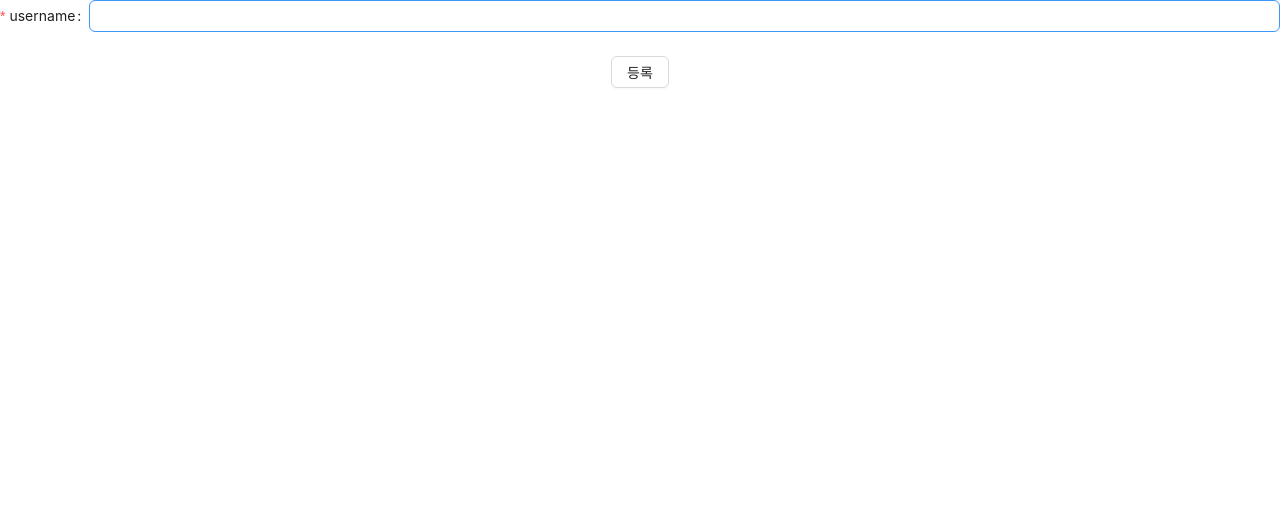
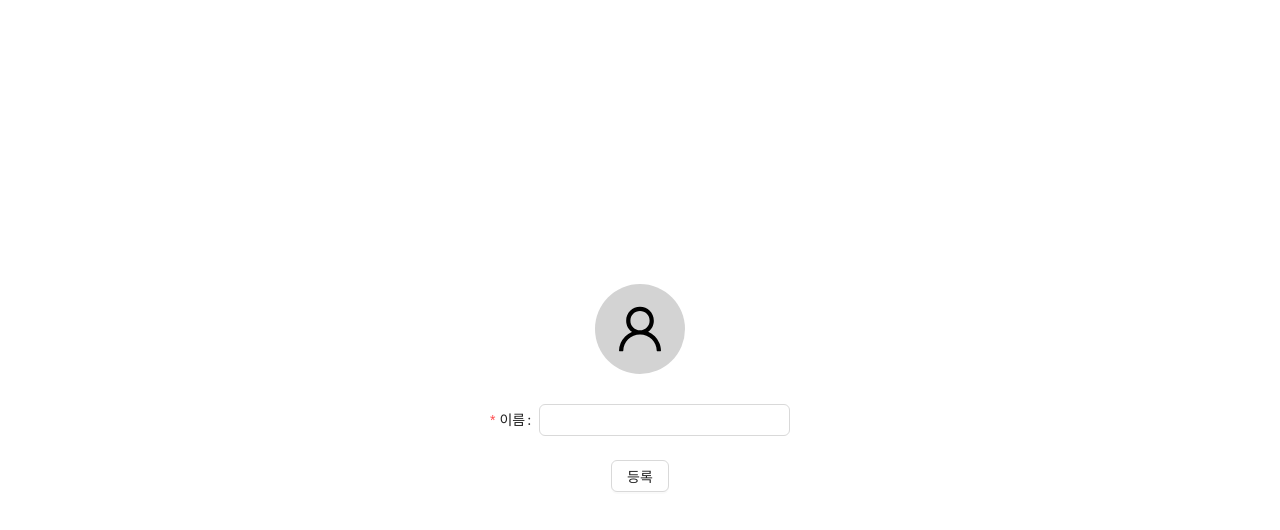
Before and after one commit to jeongyeon-park/react-todo, a React (Create React App) app: page / in a window 1280 px wide. Shown: the top 530 px of the page. Built offline with nearby package versions, Linux system fonts and the light colour scheme.

Commit message:
MOD: 구조 수정

```diff
--- a/package.json
+++ b/package.json
@@ -12,6 +12,7 @@
     "@types/node": "^16.18.23",
     "@types/react": "^18.0.34",
     "@types/react-dom": "^18.0.11",
+    "@types/react-router-dom": "^5.3.3",
     "antd": "^5.4.2",
     "axios": "^1.3.5",
     "react": "^18.2.0",
--- a/src/App.tsx
+++ b/src/App.tsx
@@ -1,9 +1,9 @@
 import { BrowserRouter, Routes, Route } from 'react-router-dom';
 import './App.css';
 import InputName from './components/InputName';
-import Home from './pages/home/Home';
-import Whether from './pages/whether/Whether';
-import TodoList from './pages/todoList/TodoList';
+import Home from './pages/Home';
+import Weather from './pages/Weather';
+import TodoList from './pages/TodoList';
 
 function App() {
   return (
@@ -11,7 +11,7 @@ function App() {
       <BrowserRouter>
         <Routes>
           <Route path="/" element={<Home/>}></Route>
-          <Route path="/whether" element={<Whether/>}></Route>
+          <Route path="/weather" element={<Weather/>}></Route>
           <Route path='/todoList' element={<TodoList/>}></Route>
         </Routes>
       </BrowserRouter>
--- a/src/components/InputName.tsx
+++ b/src/components/InputName.tsx
@@ -1,7 +1,12 @@
 import {Input, Button, Form} from 'antd';
 import {useNavigate} from 'react-router-dom';
+import styled from 'styled-components';
 
-function InputName(){
+const InputWrap = styled.div`
+    width: 300px;
+`
+
+const InputName = ()=>{
     const navigate = useNavigate();
 
     const [form] = Form.useForm();
@@ -9,15 +14,15 @@ function InputName(){
     const onFinish= (values:any)=>{
         console.log(values);
         localStorage.setItem('name',values.username);
-        navigate('/whether');
+        navigate('/weather');
     }
 
     return (
-        <div>
+        <InputWrap>
             <Form
                 onFinish={onFinish}>
                 <Form.Item
-                    label="username"
+                    label="이름"
                     name="username"
                     rules={[{required: true, message:"이름을 입력 해주세요."},
                             {min:1, message:"1글자 이상 이름을 입력 해주세요."}]}
@@ -30,7 +35,7 @@ function InputName(){
                     </Button>
                 </Form.Item>
             </Form>
-        </div>
+        </InputWrap>
     );
 }
 
--- /dev/null
+++ b/src/components/style.ts
@@ -0,0 +1,19 @@
+import styled from 'styled-components';
+
+export const Container = styled.div`
+    width: 100vw;
+    height: 100vh;
+    display: flex;
+    justify-content: center;
+    align-items: center;
+`;
+export const ComponentWrap = styled.div`
+    width: 400px;
+    height: 500px;
+    display: flex;
+    flex-direction: column;
+    justify-content: center;
+    align-items: center;
+    border-radius: 5px;
+    padding: 20px;
+`;
--- a/src/index.tsx
+++ b/src/index.tsx
@@ -2,7 +2,6 @@ import React from 'react';
 import ReactDOM from 'react-dom/client';
 import './index.css';
 import App from './App';
-import reportWebVitals from './reportWebVitals';
 
 const root = ReactDOM.createRoot(
   document.getElementById('root') as HTMLElement
@@ -16,4 +15,3 @@ root.render(
 // If you want to start measuring performance in your app, pass a function
 // to log results (for example: reportWebVitals(console.log))
 // or send to an analytics endpoint. Learn more: https://bit.ly/CRA-vitals
-reportWebVitals();
--- /dev/null
+++ b/src/pages/Home.tsx
@@ -0,0 +1,36 @@
+import InputName from "../components/InputName";
+import styled from "styled-components";
+import { UserOutlined } from "@ant-design/icons";
+import * as S from "../components/style";
+
+const Container = styled.div`
+    width: 100vw;
+    height: 100vh;
+    display: flex;
+    justify-content: center;
+    align-items: center;
+`;
+const HomeComponent = styled.div`
+    width: 400px;
+    height: 500px;
+    display: flex;
+    flex-direction: column;
+    justify-content: center;
+    align-items: center;
+    border-radius: 5px;
+    border: 1px solid lightgrey;
+    padding: 20px;
+`;
+
+const Home =()=>{
+    return (
+        <S.Container>
+            <S.ComponentWrap>
+                <UserOutlined style={{fontSize: "50px", backgroundColor:"lightgrey", padding: "20px", borderRadius: "100px", marginBottom:"30px"}}/>
+                <InputName/>
+            </S.ComponentWrap>
+        </S.Container>
+    );
+}
+
+export default Home;
--- /dev/null
+++ b/src/pages/Weather.tsx
@@ -0,0 +1,73 @@
+import {useEffect, useState} from 'react';
+import {useNavigate} from 'react-router-dom';
+import axios from 'axios';
+import {Button} from 'antd';
+import {RightCircleOutlined} from '@ant-design/icons';
+import * as S from "../components/style";
+
+const Weather = ()=>{
+    const navigate = useNavigate();
+
+    interface IWeatherProps {
+        lat:number;
+        lon:number;
+    }
+
+    interface IWeatherDataProps {
+        base: string;
+        clouds: {all: number};
+        cod: number;
+        coord: {lon: number, lat: number};
+        dt: number;
+        id: number;
+        main: {temp_max:number, temp_min: number};
+        name: string;
+        sys:{};
+        timezone: number;
+        visiblity: number;
+        weather: [];
+        length: number;
+    }
+    const [location, setLocation] = useState<IWeatherProps>({lat:0,lon:0});
+    const [weatherData, setWeatherData] = useState<IWeatherDataProps>();
+
+    const getCurrentLocation = () => {
+        // 현재 위치 가져오기
+        navigator.geolocation.getCurrentPosition((position) => {
+          let lat = position.coords.latitude;
+          let lon = position.coords.longitude;
+          setLocation({lat:lat, lon:lon})
+        });
+
+        console.log(location);
+    };
+
+    const getCurrentWeather = async(lat:number, lon: number)=>{
+        if(lat && lon){
+            const api = `https://api.openweathermap.org/data/2.5/weather?lat=${lat}&lon=${lon}&appid=${process.env.REACT_APP_WEATHER_API_KEY}`;
+            const response = await axios.get(api);
+            console.log(response);
+            setWeatherData(response.data);
+        }else{
+            getCurrentLocation();
+        }
+    }
+
+    return (
+        <S.Container>
+            <S.ComponentWrap>
+            <div>{weatherData?.name}의 날씨</div>
+            <div>최고 온도{weatherData?.main.temp_max}</div>
+            <div>최저 온도{weatherData?.main.temp_min}</div>
+            <Button
+                style={{marginTop: "20px"}}
+                onClick={()=>navigate('/todoList')}
+            >
+                Todo List
+            </Button>
+            </S.ComponentWrap>
+        </S.Container>
+    );
+}
+
+export default Weather;
--- a/src/pages/home/Home.tsx
+++ /dev/null
@@ -1,11 +0,0 @@
-import InputName from "../../components/InputName";
-
-const Home =()=>{
-    return (
-        <>
-            <InputName/>
-        </>
-    );
-}
-
-export default Home;
--- a/src/pages/whether/Whether.tsx
+++ /dev/null
@@ -1,70 +0,0 @@
-import {useEffect, useState} from 'react';
-import {useNavigate} from 'react-router-dom';
-import axios from 'axios';
-import {Button} from 'antd';
-import {RightCircleOutlined} from '@ant-design/icons';
-
-const Whether = ()=>{
-    const navigate = useNavigate();
-
-    interface IWhetherProps {
-        lat:number;
-        lon:number;
-    }
-
-    interface IWhetherDataProps {
-        base: string;
-        clouds: {all: number};
-        cod: number;
-        coord: {lon: number, lat: number};
-        dt: number;
-        id: number;
-        main: {temp_max:number, temp_min: number};
-        name: string;
-        sys:{};
-        timezone: number;
-        visiblity: number;
-        weather: [];
-        length: number;
-    }
-    const [whether, setWhether] = useState<IWhetherProps>({lat:0,lon:0});
-    const [whetherData, setWhetherData] = useState<IWhetherDataProps>();
-
-    const getCurrentLocation = () => {
-        // 현재 위치 가져오기
-        navigator.geolocation.getCurrentPosition((position) => {
-          let lat = position.coords.latitude;
-          let lon = position.coords.longitude;
-          setWhether({lat:lat, lon:lon})
-        });
-
-        console.log(whether);
-    };
-
-    const getCurrentWhether = async(lat:number, lon: number)=>{
-        const api = `https://api.openweathermap.org/data/2.5/weather?lat=${lat}&lon=${lon}&appid=`;
-
-        const response = await axios.get(api);
-        console.log(response);
-        setWhetherData(response.data);
-    }
-
-    useEffect(() => {
-        getCurrentLocation();
-    }, []);
-
-    useEffect(()=>{
-        getCurrentWhether(whether['lat'],whether['lon']);
-    },[whether]);
-
-    return (
-        <div>
-            <div>{whetherData?.name}의 날씨</div>
-            <div>최고 온도{whetherData?.main.temp_max}</div>
-            <div>최저 온도{whetherData?.main.temp_min}</div>
-            <Button onClick={()=>navigate('/todoList')}>Todo List</Button>
-        </div>
-    );
-}
-
-export default Whether;
--- a/src/reportWebVitals.ts
+++ /dev/null
@@ -1,15 +0,0 @@
-import { ReportHandler } from 'web-vitals';
-
-const reportWebVitals = (onPerfEntry?: ReportHandler) => {
-  if (onPerfEntry && onPerfEntry instanceof Function) {
-    import('web-vitals').then(({ getCLS, getFID, getFCP, getLCP, getTTFB }) => {
-      getCLS(onPerfEntry);
-      getFID(onPerfEntry);
-      getFCP(onPerfEntry);
-      getLCP(onPerfEntry);
-      getTTFB(onPerfEntry);
-    });
-  }
-};
-
-export default reportWebVitals;
```
Also changed, not shown: src/pages/TodoList.tsx (renamed from src/pages/todoList/TodoList.tsx), 2 other files (tests, documents, lock files or other folders).
